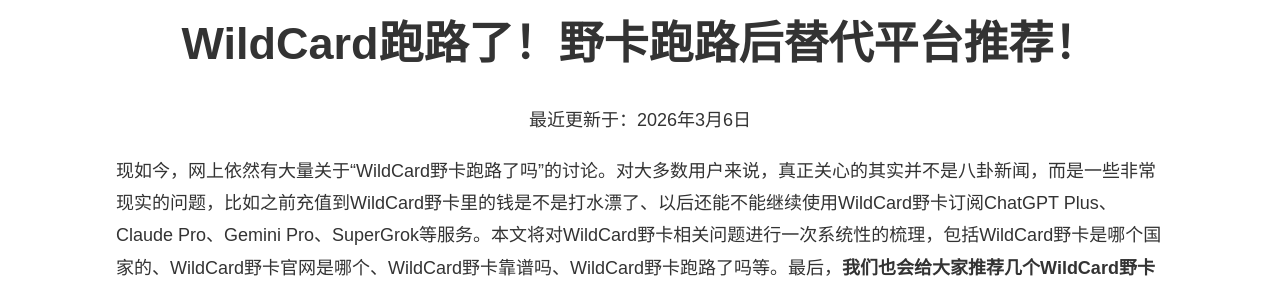
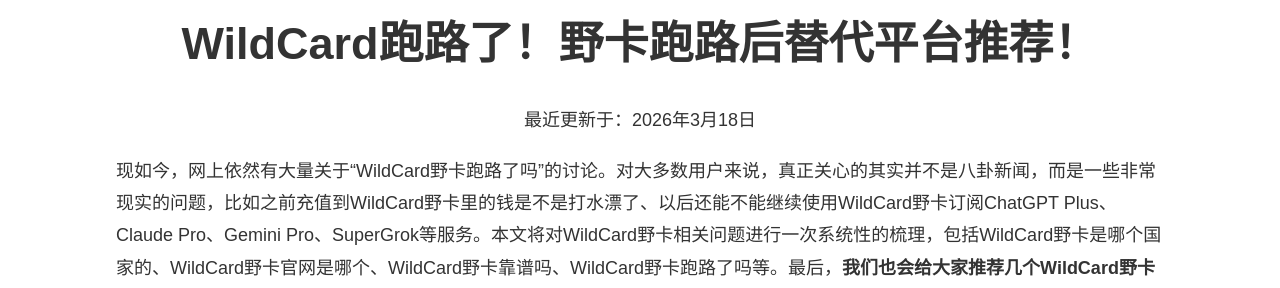
Before and after one commit to anyofai/anyofai.github.io, a Jekyll site: the page built from index.md, in a window 1280 px wide and 900 px high. Shown: the part 137-425 px from the top of the window. Built offline with Jekyll 4.4.1, drawn with Linux system fonts in a browser that asks for light colours.

Commit message:
Update index.md

```diff
--- a/index.md
+++ b/index.md
@@ -6,7 +6,7 @@
 
 # WildCard跑路了！野卡跑路后替代平台推荐！
 
-<p align="center">最近更新于：2026年3月6日</p>
+<p align="center">最近更新于：2026年3月18日</p>
 
 现如今，网上依然有大量关于“WildCard野卡跑路了吗”的讨论。对大多数用户来说，真正关心的其实并不是八卦新闻，而是一些非常现实的问题，比如之前充值到WildCard野卡里的钱是不是打水漂了、以后还能不能继续使用WildCard野卡订阅ChatGPT Plus、Claude Pro、Gemini Pro、SuperGrok等服务。本文将对WildCard野卡相关问题进行一次系统性的梳理，包括WildCard野卡是哪个国家的、WildCard野卡官网是哪个、WildCard野卡靠谱吗、WildCard野卡跑路了吗等。最后，**我们也会给大家推荐几个WildCard野卡跑路后的替代平台，用于帮助国内用户继续订阅ChatGPT Plus、Claude Pro、Gemini Pro、SuperGrok、Midjourney、Poe等主流海外AI服务会员**。
 
```
